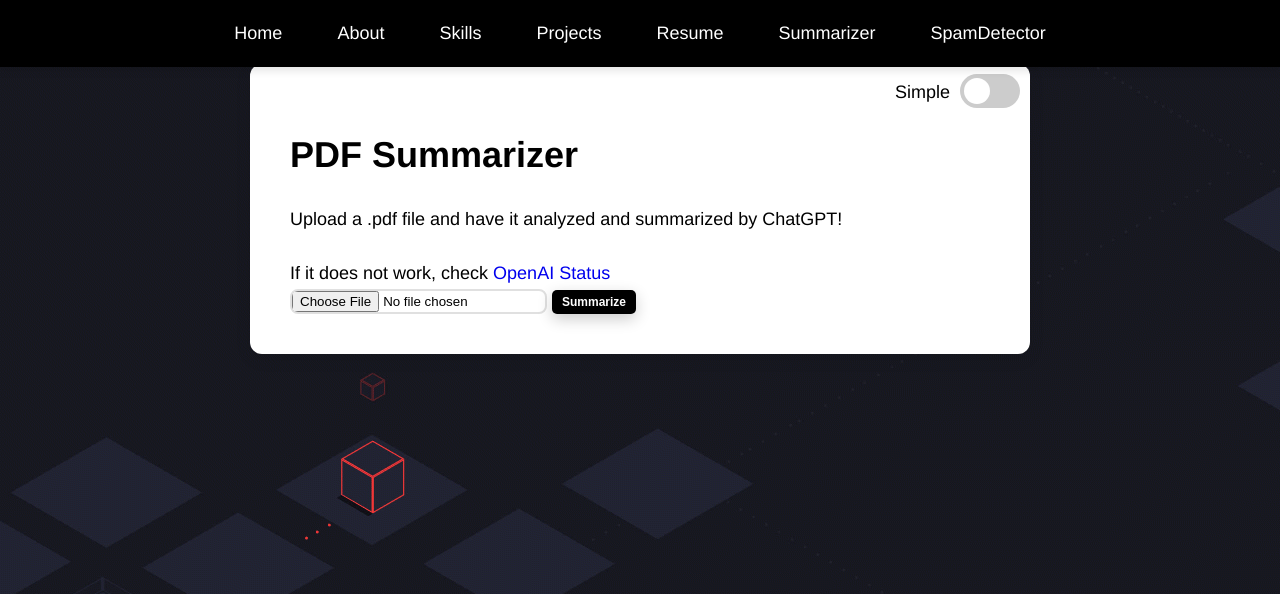
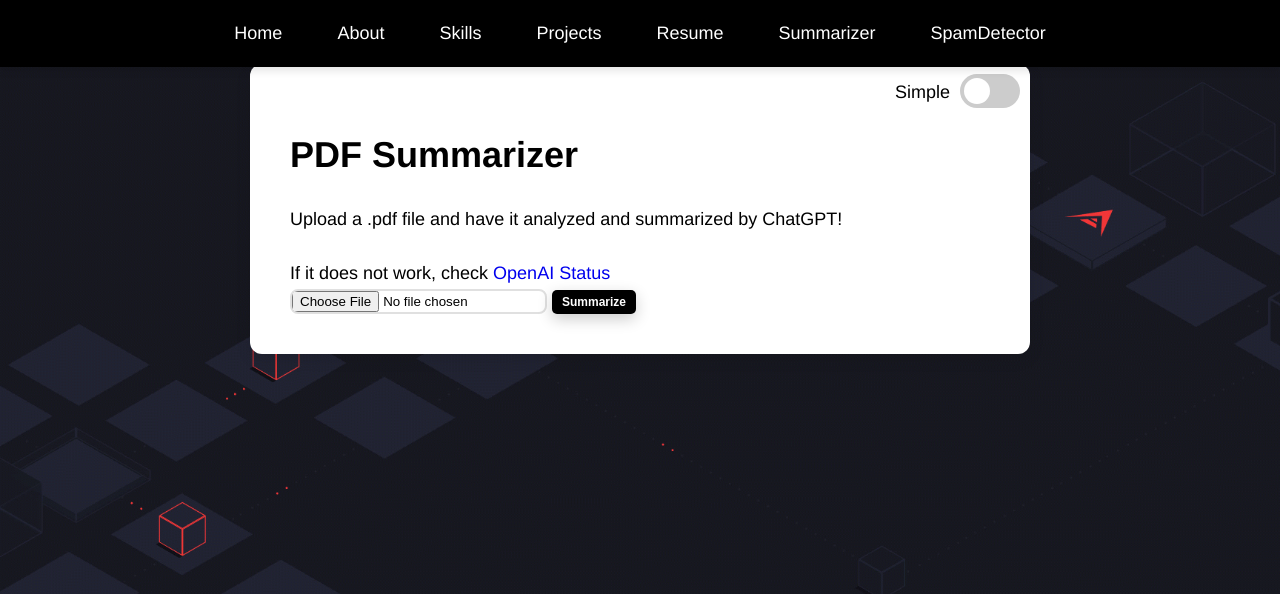
Before and after one commit to owe005/Summarizer, a Flask app: page / in a window 1280 px wide. Shown: the top 594 px of the page. Run offline with Flask 3, Linux system fonts and the light colour scheme.

Commit message:
Now it works

```diff
--- a/static/css/style.css
+++ b/static/css/style.css
@@ -8,10 +8,12 @@ body, textarea, select, button, p, ul, li, a {
 
 body {
     background-image: url('../img/3492868.gif');
+    background-attachment: fixed;
+    background-size: cover;
     color: #000;
     font-size: 18px;
     line-height: 1.5;
-    overflow-x: hidden;
+    transition: background-color 0.3s;
 }
 
 /* Container styling */
```
